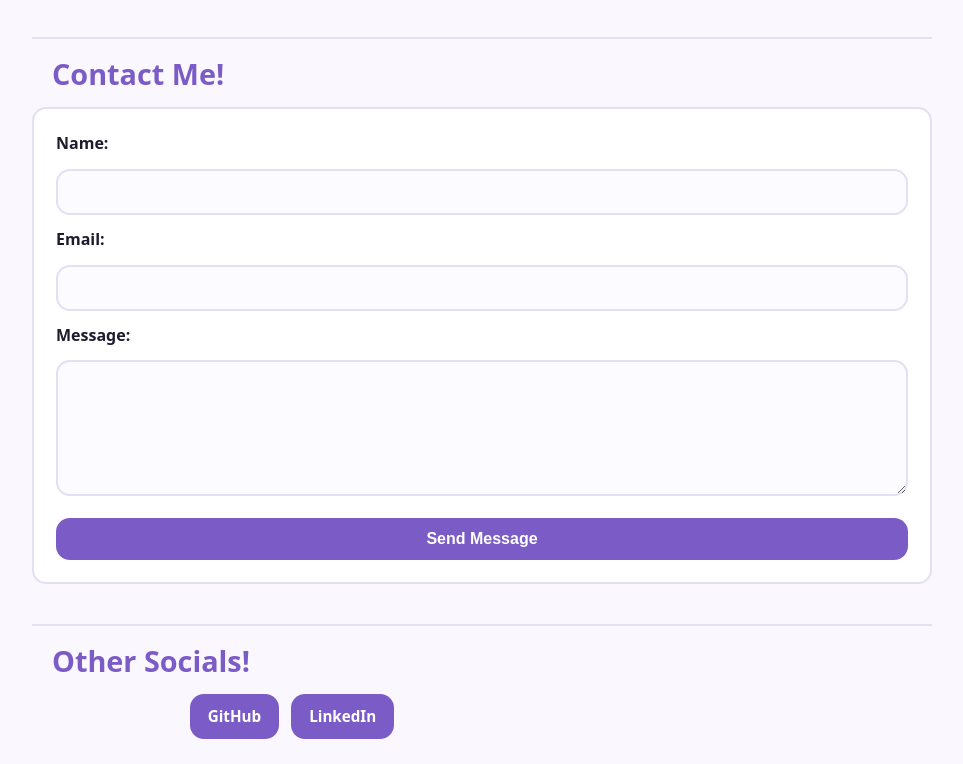
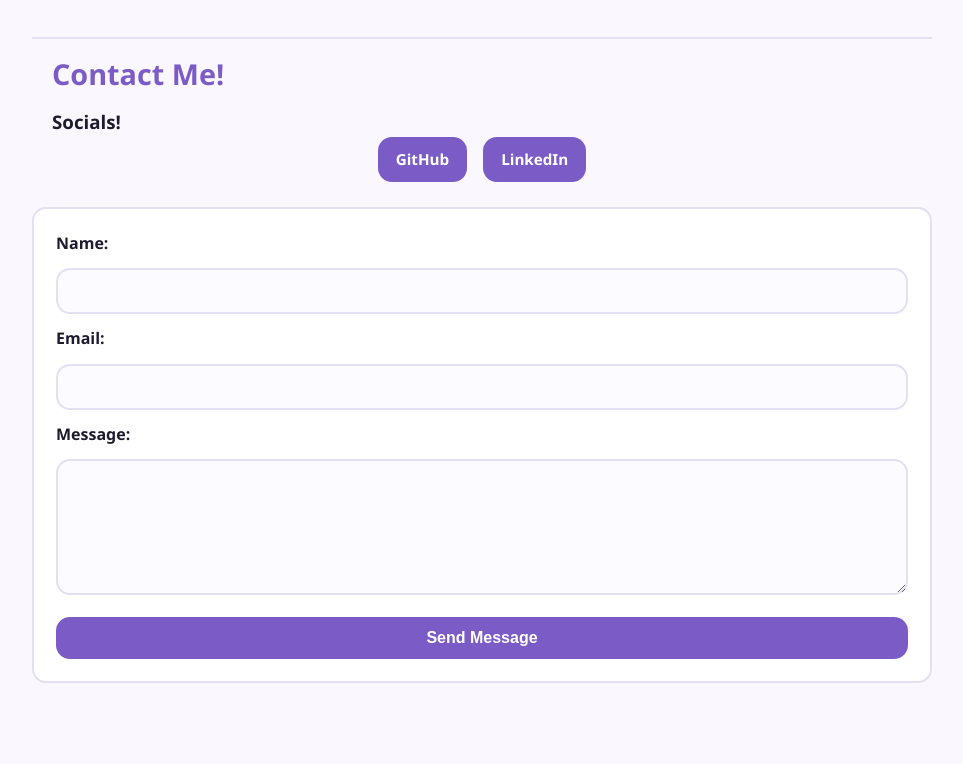
Before and after one commit to morganmcl/accessibility-m-mclean-, a plain HTML site: page index.html in a window 1280 px wide. Shown: the part 2492-3256 px from the top of the page, without its empty margins (158-1121 px from the left). After the commit the page ends 3215 px from the top, so only its background shows below. Drawn offline with Linux system fonts and the light colour scheme.

Commit message:
updating socials formatting + handling issues

```diff
--- a/index.html
+++ b/index.html
@@ -8,7 +8,7 @@
 </head>
 <body>
 <h1>Morgan McLean</h1>
-<img src = me.jpg alt = "Picture of Morgan McLean"></img>
+<img src = me.jpg alt = "Picture of Morgan McLean">
 <h2>About Me</h2>
 <p>Howdy! I’m <strong>Morgan McLean</strong>, a Computer Science senior graduating in <strong>May 2026</strong>.
     I’m driven by all things <strong>data, AI, and UX design</strong>.
@@ -24,7 +24,7 @@ When I'm not in class I'll be...
     <li>At a Hackathon</li>
 </ul>
 <h2>My Interest In Accessibility </h2>
-<img src = "Universal-Design.jpg" alt = "In image showing how curb cuts benefit all accessibilities"></img>
+<img src = "Universal-Design.jpg" alt = "In image showing how curb cuts benefit all accessibilities">
 <p>
 I first became interested in accessibility in <strong>CSCE 331</strong>, where universal design <em>really</em> stood out to me.
 I’ve always <strong>been bothered by poor UX</strong>,
@@ -32,7 +32,7 @@ and entering the workforce has made me even more aware of how important accessib
 Now, I’m focused on creating products that work for everyone and expanding my understanding of accessibility.
 </p>
 <h2>Experinece</h2>
-<img src = "hackathon.jpg" alt = "Me and my team at the Datathon Compettion"></img>
+<img src = "hackathon.jpg" alt = "Me and my team at the Datathon Compettion">
 <ol>
     <li>
     Ericsson People Analytics & AI Intern (Present)
@@ -57,7 +57,11 @@ Now, I’m focused on creating products that work for everyone and expanding my
 </ol>
 
 <h2>Contact Me!</h2>
-
+<h3>Socials! </h3>
+<div class="contact-links">
+    <a class = "linkbtn" href="https://github.com/morganmcl">GitHub</a>
+    <a class = "linkbtn" href="https://linkedin.com/in/morgan-l-mclean">LinkedIn</a>
+</div>
 <form class="contact-form" action="https://formsubmit.co/morganmcl@tamu.edu" method="POST">
     <label for="name">Name:</label>
     <input type="text" id="name" name="name" required>
@@ -70,10 +74,5 @@ Now, I’m focused on creating products that work for everyone and expanding my
 
     <button type="submit">Send Message</button>
 </form>
-<h2>Other Socials! </h2>
-<div class="contact-links">
-    <a href="https://github.com/morganmcl">GitHub</a>
-    <a href="https://linkedin.com/in/morgan-l-mclean">LinkedIn</a>
-</div>
 </body>
 </html>
--- a/style.css
+++ b/style.css
@@ -24,7 +24,7 @@
 body {
   margin: 0;
   background: var(--bg);
-  font-family: system-ui, -apple-system, Segoe UI, Roboto, sans-serif;
+  font-family: "Segoe UI", Roboto, Arial, Helvetica, sans-serif;
   color: var(--text);
   line-height: 1.6;
 }
@@ -110,15 +110,18 @@ hr {
 }
 
 
-/* ===================================
-   Contact Section
-   =================================== */
+/*CONTACT*/
 
-.contact-links {
+.contact-links{
+  max-width: none;     /* undo body > * max-width issues with it on buttons for some reason */
+  margin: 20px 0 0;    /* undo margin: 0 auto */
+  padding: 0;
+  width: 100%;
   display: flex;
-  flex-wrap: wrap;
-  gap: 12px;
-  margin: 10px 0 25px;
+  justify-content: center;
+  gap: 16px;
+  margin-top: 0px;
+  margin-bottom: 25px;
 }
 
 .contact-links a {
@@ -138,7 +141,16 @@ hr {
 }
 
 /* FORM */
+.contact-section {              /* rename to your real wrapper class */
+  display: flex;
+  flex-direction: column;
+  align-items: center;
+}
 
+.contact-section h2 {
+  width: 100%;
+  text-align: center;
+}
 .contact-form {
   background: var(--panel);
   padding: 22px;
@@ -170,11 +182,7 @@ hr {
   outline: 3px solid var(--accent);
   border-color: var(--accent-hover);
 }
-.contact-links {
-  display: flex;
-  justify-content: center;
-  align-items: center;
-}
+
 .contact-form button {
   background: var(--accent);
   color: #fff;
```
